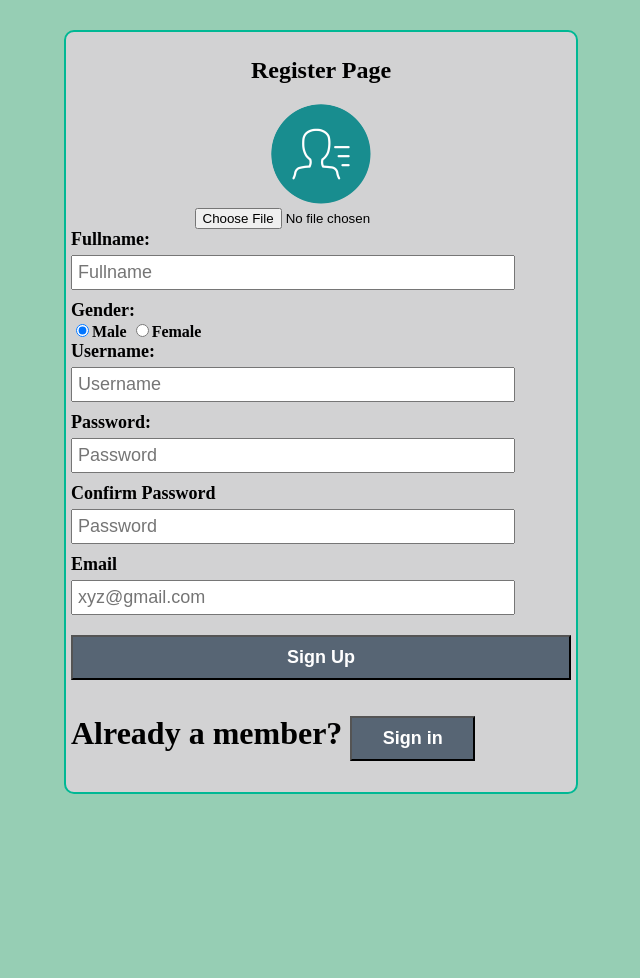
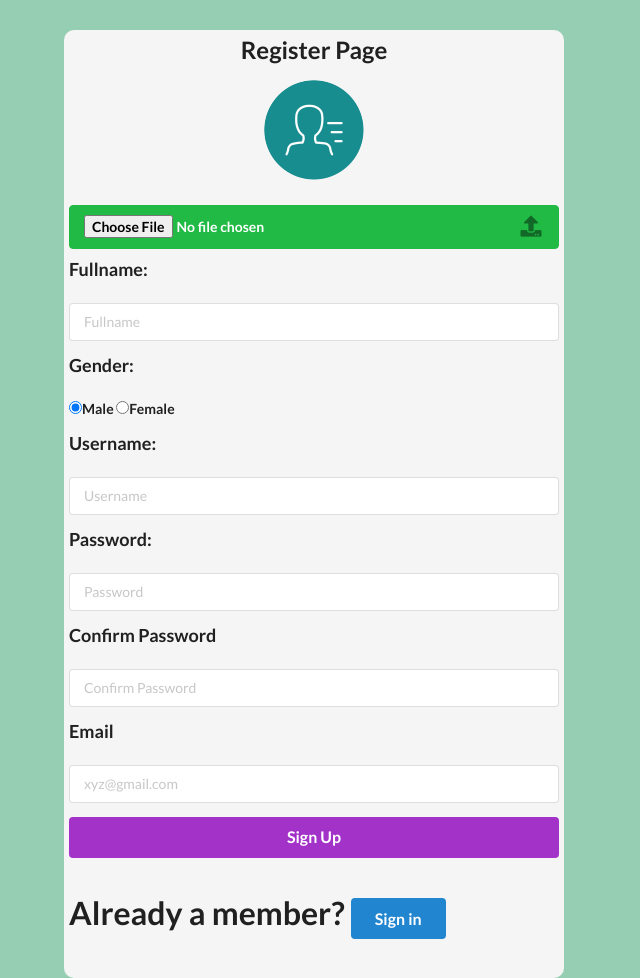
Before and after one commit to sayuj1/social-site-for-college-students, a PHP site: page /register.php in a window 1280 px wide. Shown: the whole page, without its empty margins (351-991 px from the left). Before the commit the page ends 794 px from the top, so only its background shows below. Run offline with PHP 8.4, Linux system fonts and the light colour scheme.

Commit message:
register page updated

```diff
--- a/css/style.css
+++ b/css/style.css
@@ -18,10 +18,9 @@
 #main{
     width: 500px;
     margin: 30px auto;
-    background: #D2D2D3;
     padding: 5px;
     border-radius: 10px;
-    border: 2px solid #00b894;
+    background-color: whitesmoke;
 }
 
 @keyframes slideInFromLeft {
--- a/register.php
+++ b/register.php
@@ -7,6 +7,9 @@
 <head>
     <title> Register page </title>
     <link rel="stylesheet" type="text/css" href="css/style.css">
+    <link rel="stylesheet" href="https://cdnjs.cloudflare.com/ajax/libs/semantic-ui/2.4.1/semantic.min.css">
+    <script src="https://cdnjs.cloudflare.com/ajax/libs/jquery/3.3.1/jquery.min.js"></script>
+    <script src="https://cdnjs.cloudflare.com/ajax/libs/semantic-ui/2.4.1/semantic.min.js"></script>
 
     <script type="text/javascript">
         function PreviewImage() {
@@ -19,33 +22,50 @@
     </script>
 </head>
 
-<body style="background-color:#96ceb4">
-    <form class="myform" action="register.php" method="post" enctype="multipart/form-data">
-        <div id="main" class="main_register">
+<body style="background-color:#96ceb4;">
+    <form class="myform ui form" action="register.php" method="post" enctype="multipart/form-data">
+        <div id="main">
             <center>
                 <h2> Register Page </h2>
-                <img id="uploadPreview" src="imgs/login.png" class="login-img"><br>
-                <input type="file" id="imglink" name="imglink" accept=".jpg, .jpeg, .png" onchange="PreviewImage();" />
+                <img id="uploadPreview" src="imgs/login.png" class="login-img"><br><br>
+                <div class="ui field">
+                   <div class="ui input icon right">
+                      <input type="file" id="imglink" name="imglink" accept=".jpg, .jpeg, .png" onchange="PreviewImage();" class="ui green label" />
+                    <i class="upload large icon"></i>
+                   </div>
+                </div>
             </center>
-            <label style="font-size: 18px"><b>Fullname:</label><br>
-            <input name="fullname" type="text" class="inputvalues" pattern=".{3,20}" required title="Name Should Contain atleast 3 letters" placeholder="Fullname" required><br>
-            <label style="font-size: 18px"><b>Gender:</label><br>
+            <div class="ui field" style="margin-top: 10px;">
+                <label style="font-size: 18px;"><b>Fullname:</label><br>
+                <input name="fullname" type="text" class="inputvalues" pattern=".{3,20}" required title="Name Should Contain atleast 3 letters" placeholder="Fullname" required>
+            </div>
+            <div class="ui field">
+                 <label style="font-size: 18px"><b>Gender:</label><br>
             <input name="gender" type="radio" class="radiobtn" value='male' checked>Male
-            <input name="gender" type="radio" class="radiobtn" value='female'>Female<br>
-            <label style="font-size: 18px"><b>Username:</label><br>
-            <input name="username" type="text" class="inputvalues" placeholder="Username" required><br>
-            <label style="font-size: 18px"><b>Password:</label><br>
+            <input name="gender" type="radio" class="radiobtn" value='female'>Female
+            </div>
+           <div class="ui field">
+                <label style="font-size: 18px"><b>Username:</label><br>
+                 <input name="username" type="text" class="inputvalues" placeholder="Username" required>
+           </div>
+           <div class="ui field">
+               <label style="font-size: 18px"><b>Password:</label><br>
             <input name="password" type="password" id="pass1" class="inputvalues" placeholder="Password" required><br>
             <p id="warning1">WARNING! Caps lock is ON</p>
-            <label style="font-size: 18px">Confirm Password</label><br>
-            <input name="cpassword" type="password" id="pass2" class="inputvalues" placeholder="Password"><br>
+           </div>
+           <div class="ui field">
+               <label style="font-size: 18px">Confirm Password</label><br>
+            <input name="cpassword" type="password" id="pass2" class="inputvalues" placeholder="Confirm Password"><br>
             <p id="warning2">WARNING! Caps lock is ON</p>
-            <label style="font-size: 18px">Email</label><br>
+           </div>
+           <div class="ui field">
+                <label style="font-size: 18px">Email</label><br>
             <input type="text" name="email" required maxlength="30" type="text" placeholder="xyz@gmail.com" class="inputvalues" required><br>
-            <input name="submit_btn" type="submit" class="register_btn" value="Sign Up">
-            <p>
-                <font size="6px"> Already a member? </font><a href="index.php"><input type="button" class="signin_btn" value="Sign in"></a>
-            </p>
+           </div>
+            <input name="submit_btn" type="submit" class="ui large button fluid purple green" value="Sign Up">
+            <p><br><br>
+                <font size="6px"> Already a member? </font><a href="index.php"><input type="button" class="ui large blue button" value="Sign in"></a>
+            </p><br>
     </form>
 
     <?php
```
